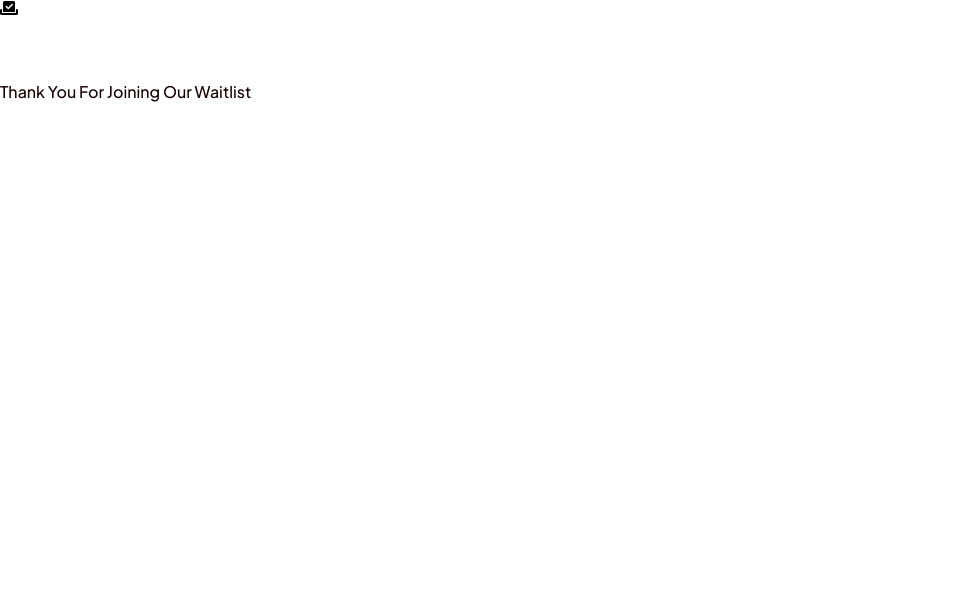
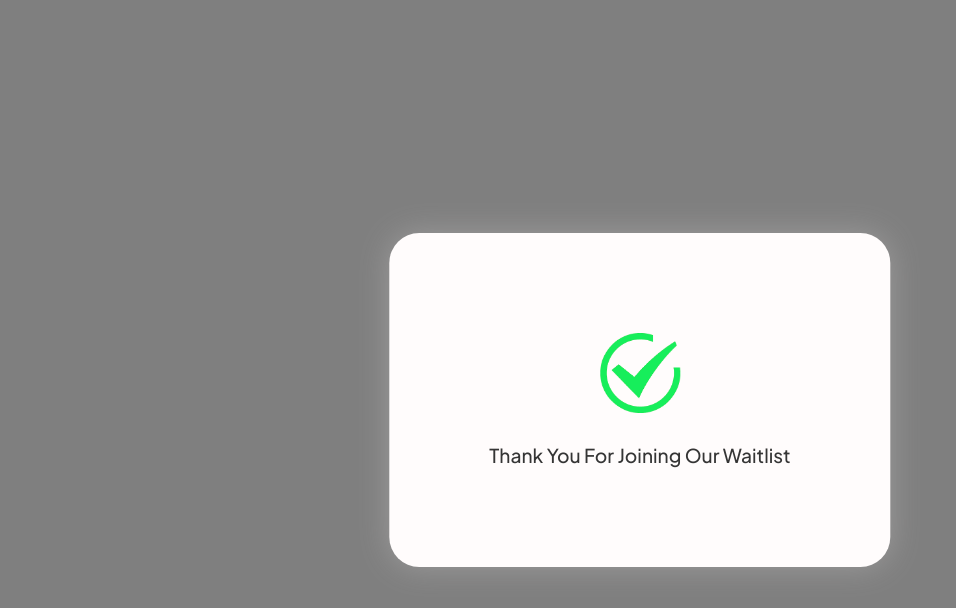
Before and after one commit to Dhrey07/DettyFinance, a plain HTML site: page modal.html in a window 1280 px wide. Shown: the whole page, without its empty margins (0-956 px from the left). Drawn offline with Linux system fonts and the light colour scheme.

Commit message:
Waitlist Update V

```diff
--- a/modal.css
+++ b/modal.css
@@ -9,14 +9,53 @@
 :root{
     --lower-bg: #FAFAFA;
 }
-h4{
+#modal-container h4{
     font-family: 'Plus Jakarta Sans';
     font-weight: 500;
-    font-size: 1rem;
+    font-size: 1.2rem;
     line-height: 24px;
-    color: #180101;
+    color: #353535;
 }
-i{
-    width: 80px;
-    height: 80px;
+.chek{
+    filter: invert(88%) sepia(30%) saturate(5428%) hue-rotate(78deg) brightness(96%) contrast(94%);
 }
+#modal-container{
+    position: fixed;
+    top: 50%;
+    left: 50%;
+    transform: translate(-50%, -50%) ;
+    transition: 300ms ease-in-out;
+    background-color: #fffcfc;
+    border-radius: 30px;
+    box-shadow: 0px 0px 30px
+        rgba(243, 241, 241, 0.25);
+    padding: 100px;
+    display: flex;
+    flex-direction: column;
+    justify-content: center;
+    align-items: center;
+    gap: 30px;
+    z-index: 10;
+
+/*
+    width: 20%;
+    margin: 12% auto; */
+
+}
+/* #modal-container .active{
+    transform: translate(-50%, -50%) scale(1) ;
+} */
+#overlay {
+    position: fixed;
+    /* opacity: 0; */
+    top: 0;
+    left: 0;
+    right: 0;
+    bottom: 0;
+    background-color: rgba(0, 0, 0, 0.5);
+    pointer-events: none;
+}
+#overlay .active{
+    opacity: 1;
+    pointer-events: all;
+}
--- a/modal.html
+++ b/modal.html
@@ -12,13 +12,13 @@
     ></script>
   </head>
   <body>
-    <div class="modal-container">
-      <i
-        class="fa-sharp fa-solid fa-check-to-slot"
-        width="80px"
-        height="80px"
-      ></i>
-      <h4 id="display_text">Thank You For Joining Our Waitlist</h4>
-    </div>
+    <section>
+        <div  id="modal-container" >
+            <img class="chek"  src="Images/check.png" alt="" width="80px" height="80px" />
+            <h4 id="display_text">Thank You For Joining Our Waitlist</h4>
+          </div>
+          <div class="active" id="overlay"></div>
+
+    </section>
   </body>
 </html>
--- a/styles.css
+++ b/styles.css
@@ -306,6 +306,67 @@ img[src*='DesktopINfo']{
     align-self: flex-end;
     border-radius: 4px;
 }
+/* Modal */
+
+.modal-hidden{
+    visibility: hidden;
+}
+.modal-open{
+    visibility: visible;
+}
+
+
+#modal-container h4{
+    font-family: 'Plus Jakarta Sans';
+    font-weight: 500;
+    font-size: 1.2rem;
+    line-height: 24px;
+    color: #353535;
+}
+.chek{
+    filter: invert(88%) sepia(30%) saturate(5428%) hue-rotate(78deg) brightness(96%) contrast(94%);
+}
+#modal-container{
+    position: fixed;
+    top: 50%;
+    left: 50%;
+    transform: translate(-50%, -50%) ;
+    transition: 300ms ease-in-out;
+    background-color: #fffcfc;
+    border-radius: 30px;
+    box-shadow: 0px 0px 30px
+        rgba(243, 241, 241, 0.25);
+    padding: 100px;
+    display: flex;
+    flex-direction: column;
+    justify-content: center;
+    align-items: center;
+    gap: 30px;
+    z-index: 10;
+
+/*
+    width: 20%;
+    margin: 12% auto; */
+
+}
+/* #modal-container .active{
+    transform: translate(-50%, -50%) scale(1) ;
+} */
+#overlay {
+    position: fixed;
+    /* opacity: 0; */
+    top: 0;
+    left: 0;
+    right: 0;
+    bottom: 0;
+    background-color: rgba(0, 0, 0, 0.5);
+    pointer-events: none;
+}
+#overlay .active{
+    opacity: 1;
+    pointer-events: all;
+}
+
 
 /* FOOTER */
 footer{
```
Also changed, not shown: index.html (+12 -0 lines), js/index.js (+8 -3 lines), Images/check.png (added).
